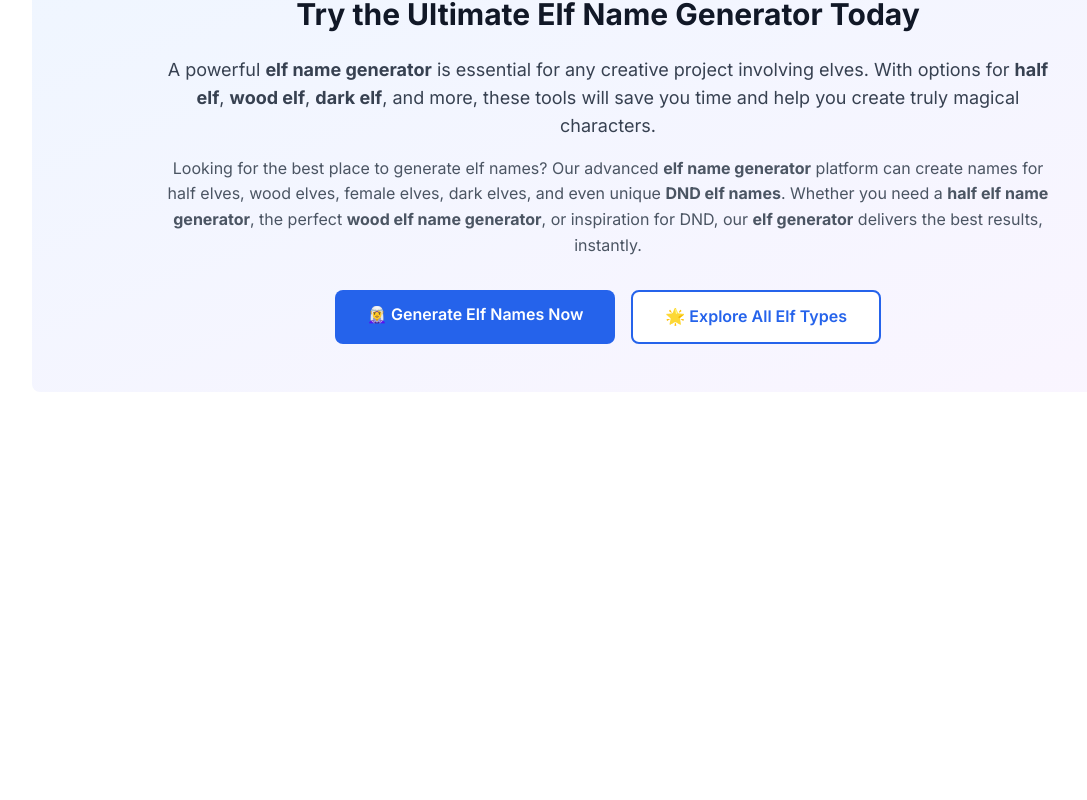
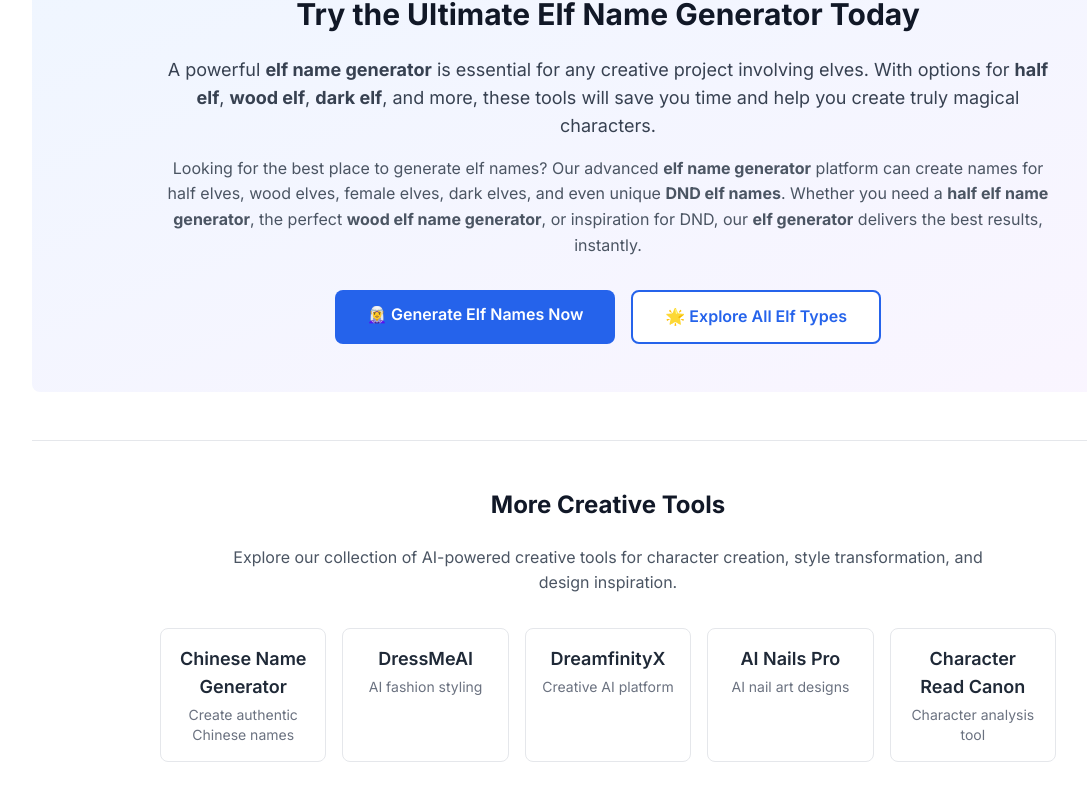
Before and after one commit to zzh506767805/elfnames, a Next.js app: page / in a window 1280 px wide. Shown: the part 7028-7828 px from the top of the page, without its empty margins (32-1119 px from the left). Before the commit the page ends 7484 px from the top, so only its background shows below. Built offline with nearby package versions, Linux system fonts and the light colour scheme.

Commit message:
更新ElfNameSEO组件并添加CLAUDE.md文档

```diff
--- a/components/ElfNameSEO.tsx
+++ b/components/ElfNameSEO.tsx
@@ -789,6 +789,67 @@ export default function ElfNameSEO() {
               </Link>
             </div>
           </section>
+
+          {/* Related Sites Section */}
+          <section className="text-center py-12 mt-12 border-t border-gray-200">
+            <h2 className="text-2xl font-bold text-gray-900 mb-6">
+              More Creative Tools
+            </h2>
+            <p className="text-gray-600 mb-8 max-w-3xl mx-auto">
+              Explore our collection of AI-powered creative tools for character creation, style transformation, and design inspiration.
+            </p>
+            <div className="grid grid-cols-2 md:grid-cols-3 lg:grid-cols-5 gap-4 max-w-4xl mx-auto">
+              <Link
+                href="https://chinesenamegenerate.com"
+                target="_blank"
+                rel="noopener noreferrer"
+                className="p-4 rounded-lg border border-gray-200 hover:border-blue-300 hover:bg-blue-50 transition-all duration-200 text-center group"
+              >
+                <div className="text-lg font-semibold text-gray-800 group-hover:text-blue-600">Chinese Name Generator</div>
+                <div className="text-sm text-gray-500 mt-1">Create authentic Chinese names</div>
+              </Link>
+
+              <Link
+                href="https://dressmeai.com"
+                target="_blank"
+                rel="noopener noreferrer"
+                className="p-4 rounded-lg border border-gray-200 hover:border-purple-300 hover:bg-purple-50 transition-all duration-200 text-center group"
+              >
+                <div className="text-lg font-semibold text-gray-800 group-hover:text-purple-600">DressMeAI</div>
+                <div className="text-sm text-gray-500 mt-1">AI fashion styling</div>
+              </Link>
+
+              <Link
+                href="https://dreamfinityx.com"
+                target="_blank"
+                rel="noopener noreferrer"
+                className="p-4 rounded-lg border border-gray-200 hover:border-indigo-300 hover:bg-indigo-50 transition-all duration-200 text-center group"
+              >
+                <div className="text-lg font-semibold text-gray-800 group-hover:text-indigo-600">DreamfinityX</div>
+                <div className="text-sm text-gray-500 mt-1">Creative AI platform</div>
+              </Link>
+
+              <Link
+                href="https://ainails.pro"
+                target="_blank"
+                rel="noopener noreferrer"
+                className="p-4 rounded-lg border border-gray-200 hover:border-pink-300 hover:bg-pink-50 transition-all duration-200 text-center group"
+              >
+                <div className="text-lg font-semibold text-gray-800 group-hover:text-pink-600">AI Nails Pro</div>
+                <div className="text-sm text-gray-500 mt-1">AI nail art designs</div>
+              </Link>
+
+              <Link
+                href="https://charactereadcanon.pro"
+                target="_blank"
+                rel="noopener noreferrer"
+                className="p-4 rounded-lg border border-gray-200 hover:border-green-300 hover:bg-green-50 transition-all duration-200 text-center group"
+              >
+                <div className="text-lg font-semibold text-gray-800 group-hover:text-green-600">Character Read Canon</div>
+                <div className="text-sm text-gray-500 mt-1">Character analysis tool</div>
+              </Link>
+            </div>
+          </section>
         </div>
       </div>
 
```
Also changed, not shown: 1 other file (tests, documents, lock files or other folders).
